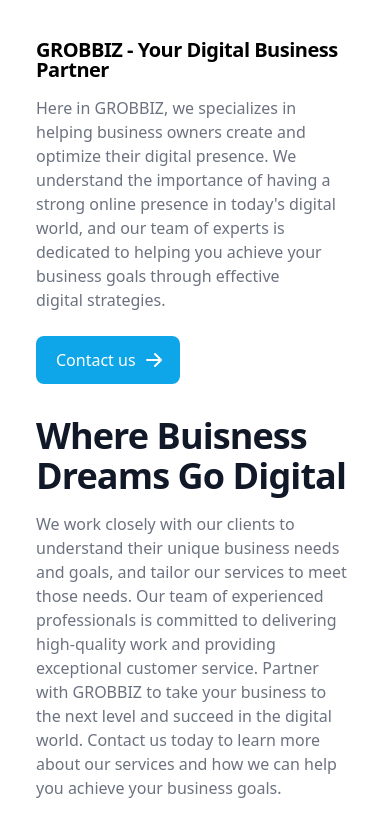
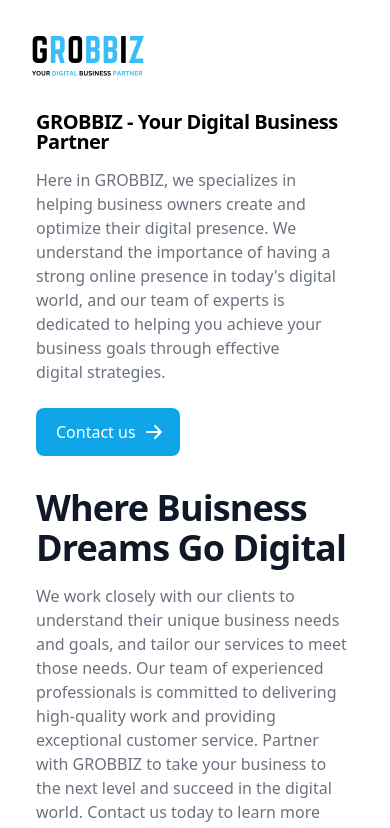
Before and after one commit to kxpatil02/landing-page, a React (Vite) app: page / in a window 390 px wide. Shown: the top 828 px of the page. Built offline with nearby package versions, Linux system fonts and the light colour scheme; no server answers.

Commit message:
Fixed hidden logo

```diff
--- a/src/pages/Home.jsx
+++ b/src/pages/Home.jsx
@@ -15,7 +15,7 @@
                   className="text-2xl font-bold leading-none flex items-center"
                   href="/"
                 >
-                  <div className=" hidden lg:block flex-1">
+                  <div className=" lg:block flex-1">
                     <img alt="grobbiz-logo" className=" w-36 p-4" src={logo} />
                   </div>
                 </a>
@@ -1201,7 +1201,7 @@
               />
             </svg> */}
             <div
-              className="hidden lg:block flex-1"
+              className=" lg:block flex-1"
               onClick={() => {
                 window.location.href = "/#";
               }}
```
